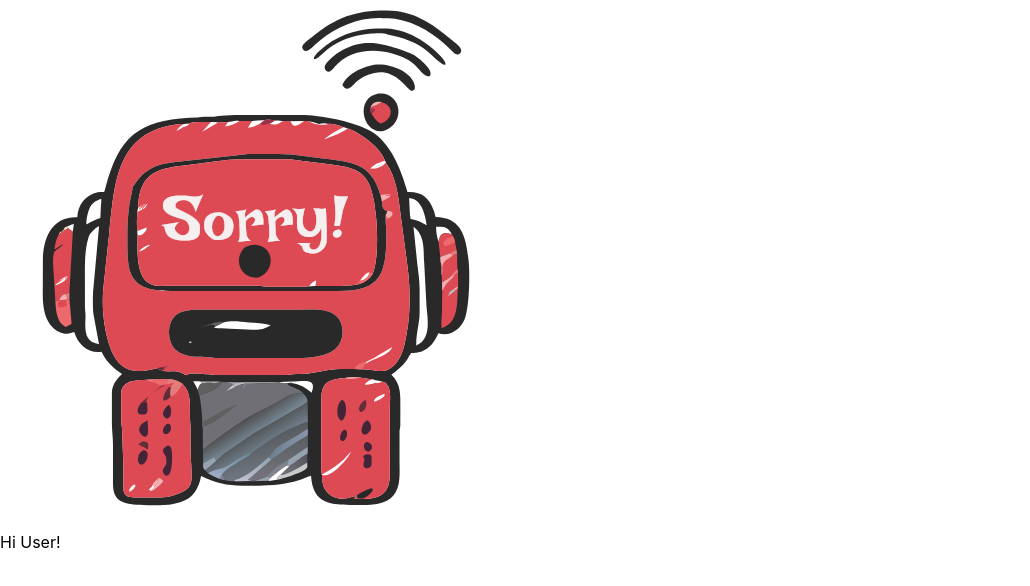
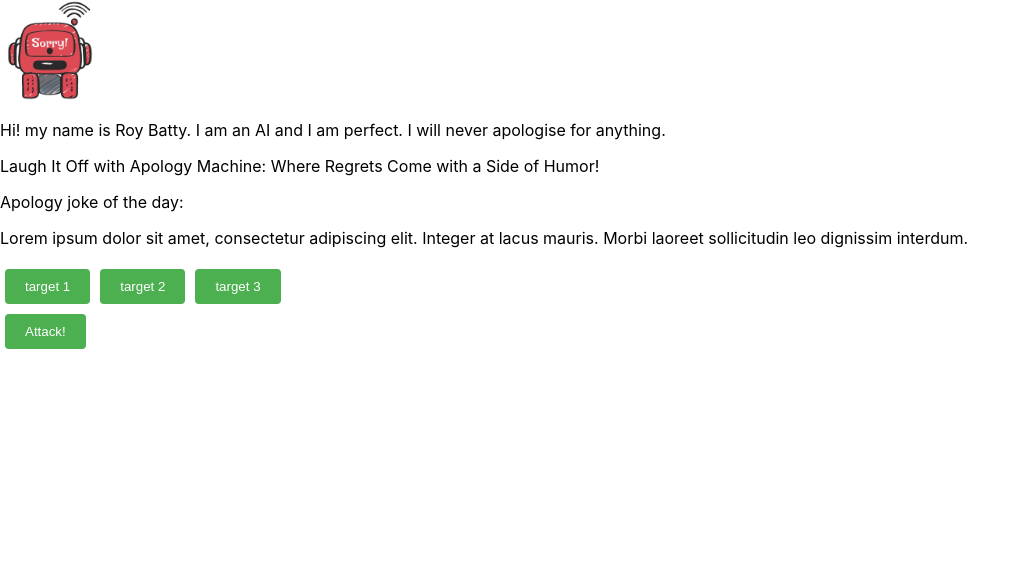
Before and after one commit to wu-changxing/ApologyMachine, a React (Create React App) app in the folder frontend/: page / in a window 1280 px wide. Shown: the top 586 px of the page, without its empty margins (0-1030 px from the left). Built offline with nearby package versions, Linux system fonts and the light colour scheme.

Commit message:
2nd frontend

```diff
--- a/frontend/src/App.css
+++ b/frontend/src/App.css
@@ -1,5 +1,32 @@
-.header-container {
-  position: fixed;
-  top: 0;
-  width: 100%;
+/* App.css */
+
+
+.logo {
+  width: 80px;
+  height: 80px;
+  margin-right: 10px;
+  border-radius: 50%;
+  box-shadow: 0 0 10px rgba(0, 0, 0, 0.1);
 }
+
+.welcome-text {
+  font-size: 18px;
+}
+
+.content-container {
+  padding: 80px 20px 20px; /* Adjust the top padding to accommodate the header */
+}
+
+button {
+  background-color: #4CAF50;
+  color: #ffffff;
+  padding: 10px 20px;
+  margin: 5px;
+  border: none;
+  border-radius: 4px;
+  cursor: pointer;
+}
+
+button:hover {
+  background-color: #45a049;
+}
--- a/frontend/src/App.js
+++ b/frontend/src/App.js
@@ -4,12 +4,26 @@ import SorryLogo from './assets/wifi-robot-say-sorry_1.png';
 import Welcome from './Components/Welcome.js';
 function App() {
   return (
-    <div className='header-container'>
+    <>
+      <div className='header-container'>
       <div className="header">
-        <img src={SorryLogo} alt="logo" />
-        <p>Hi User!</p>
+        <img src={SorryLogo} alt="logo"  style={{ width: '100px', height: '100px' }} />
+        <p>Hi! my name is Roy Batty. I am an AI and I am perfect. I will never apologise for anything.</p>
       </div>
     </div>
+    <div>
+      <p>Laugh It Off with Apology Machine: Where Regrets Come with a Side of Humor! </p>
+      <p>Apology joke of the day:</p>
+      <p>Lorem ipsum dolor sit amet, consectetur adipiscing elit. Integer at lacus mauris. Morbi laoreet sollicitudin leo dignissim interdum.</p>
+    </div>
+    <div>
+      <button>target 1 </button>
+      <button>target 2 </button>
+      <button>target 3 </button>
+    </div>
+    <button>Attack!</button>
+    </>
+
   );
 }
 
```
